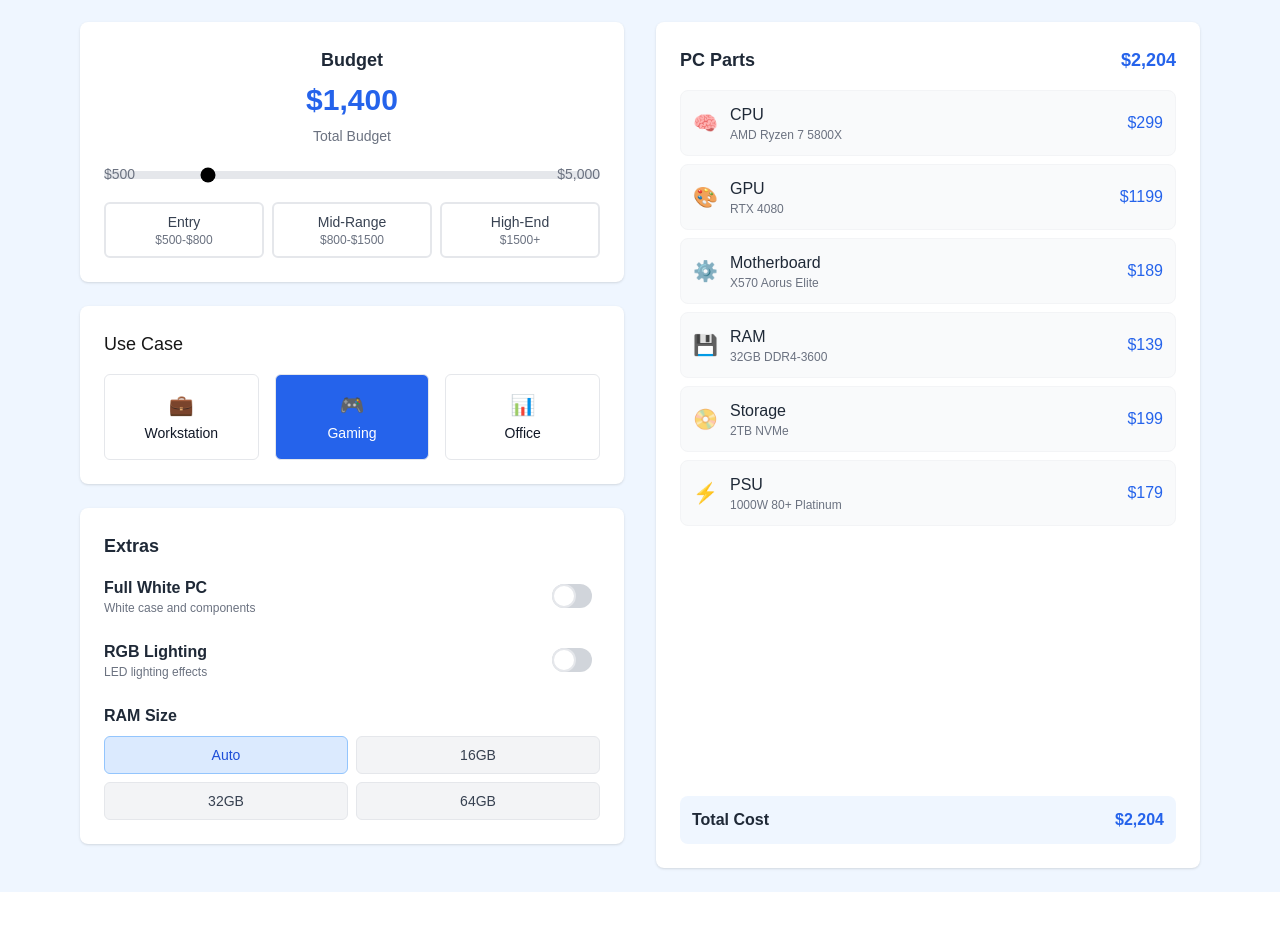
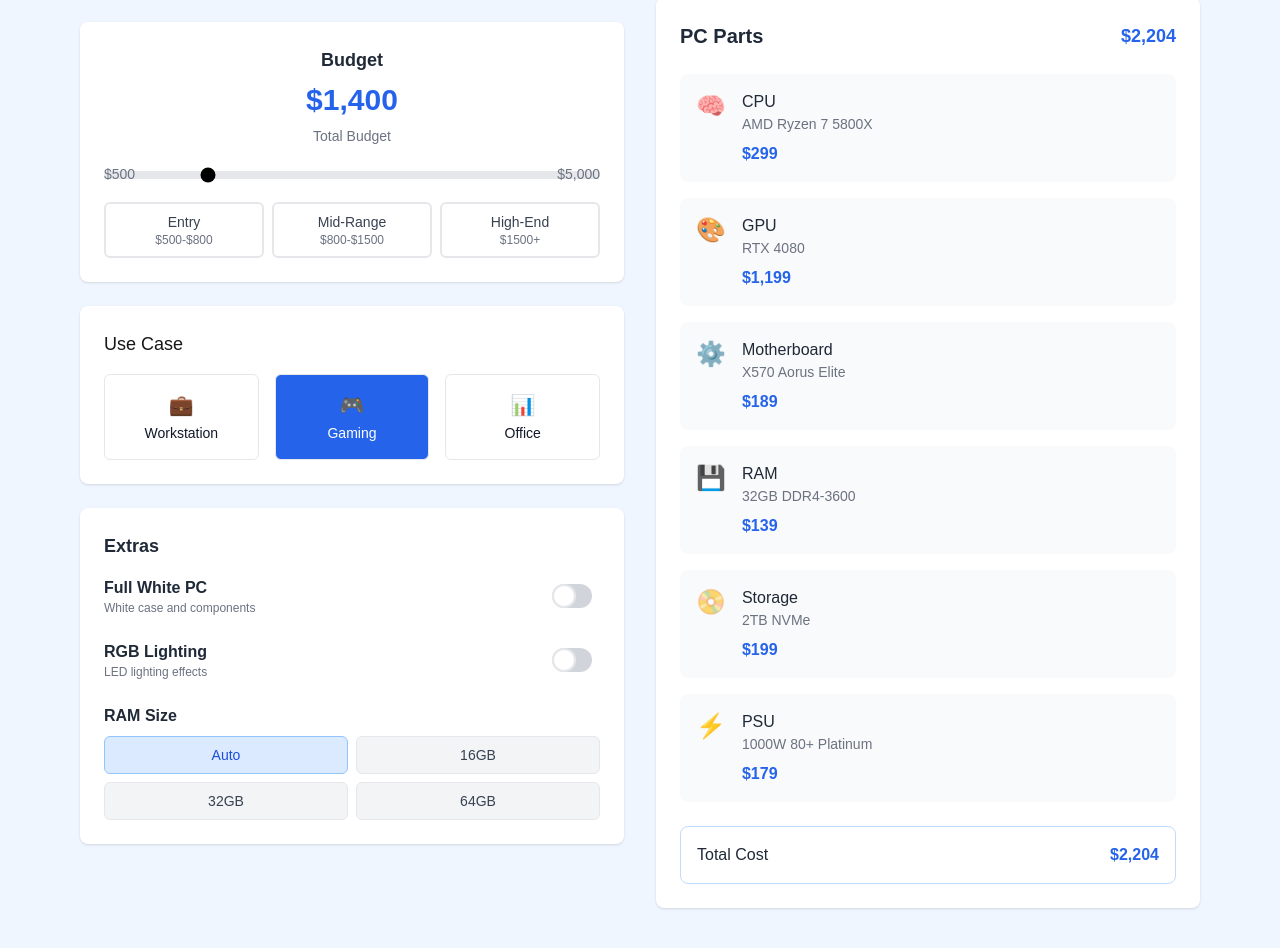
Before and after one commit to richh-s/test, a Next.js app: page / in a window 1280 px wide. Shown: the part 178-1126 px from the top of the page. Before the commit the page ends 1070 px from the top, so only its background shows below. Built offline with nearby package versions, Linux system fonts and the light colour scheme.

Commit message:
fix parts

```diff
--- a/app/components/PartsList.tsx
+++ b/app/components/PartsList.tsx
@@ -1,44 +1,48 @@
-import React from 'react';
-import { Part } from '../types';
+import React from 'react'
+import { Part } from '../types'
 
 interface PartsListProps {
-  parts: Part[];
+  parts: Part[]
 }
 
 const PartsList: React.FC<PartsListProps> = ({ parts }) => {
-  const total = parts.reduce((sum, p) => sum + p.price, 0);
+  const total = parts.reduce((sum, p) => sum + p.price, 0)
 
   return (
-    <div className="p-6 bg-white rounded-lg shadow mt-6 flex flex-col h-full">
-      <div className="flex justify-between items-center mb-4">
-        <h3 className="text-lg font-semibold text-gray-800">PC Parts</h3>
-        <div className="text-lg font-semibold text-blue-600">${total.toLocaleString()}</div>
+    <div className="bg-white rounded-lg shadow p-6 flex flex-col h-full">
+      <div className="flex items-center justify-between mb-6">
+        <h3 className="text-xl font-semibold text-gray-800">PC Parts</h3>
+        <span className="text-lg font-semibold text-blue-600">
+          ${total.toLocaleString()}
+        </span>
       </div>
-      <ul className="space-y-2 flex-grow">
-        {parts.map((p) => (
+
+      <ul className="space-y-4 flex-grow overflow-y-auto">
+        {parts.map(p => (
           <li
             key={p.id}
-            className="flex items-center justify-between p-3 bg-gray-50 rounded-lg border border-gray-100"
+            className="bg-gray-50 rounded-lg p-4 flex items-start"
           >
-            <div className="flex items-center space-x-3">
-              <div className="text-xl">{p.icon}</div>
-              <div>
-                <div className="font-medium text-gray-800">{p.name}</div>
-                <div className="text-xs text-gray-500">{p.description}</div>
+            <div className="text-2xl mr-4">{p.icon}</div>
+            <div className="flex-1">
+              <div className="font-medium text-gray-800">{p.name}</div>
+              <div className="text-sm text-gray-500 mb-2">{p.description}</div>
+              <div className="text-blue-600 font-semibold">
+                ${p.price.toLocaleString()}
               </div>
             </div>
-            <div className="font-medium text-blue-600">${p.price}</div>
           </li>
         ))}
       </ul>
-      <div className="mt-4 w-full">
-        <div className="bg-blue-50 p-3 rounded-lg flex items-center justify-between w-full">
-          <span className="font-semibold text-gray-800">Total Cost</span>
-          <span className="font-semibold text-blue-600">${total.toLocaleString()}</span>
-        </div>
+
+      <div className="mt-6 p-4 border border-blue-200 rounded-lg flex items-center justify-between">
+        <span className="font-medium text-gray-800">Total Cost</span>
+        <span className="font-semibold text-blue-600">
+          ${total.toLocaleString()}
+        </span>
       </div>
     </div>
-  );
-};
+  )
+}
 
-export default PartsList;
+export default PartsList
```
